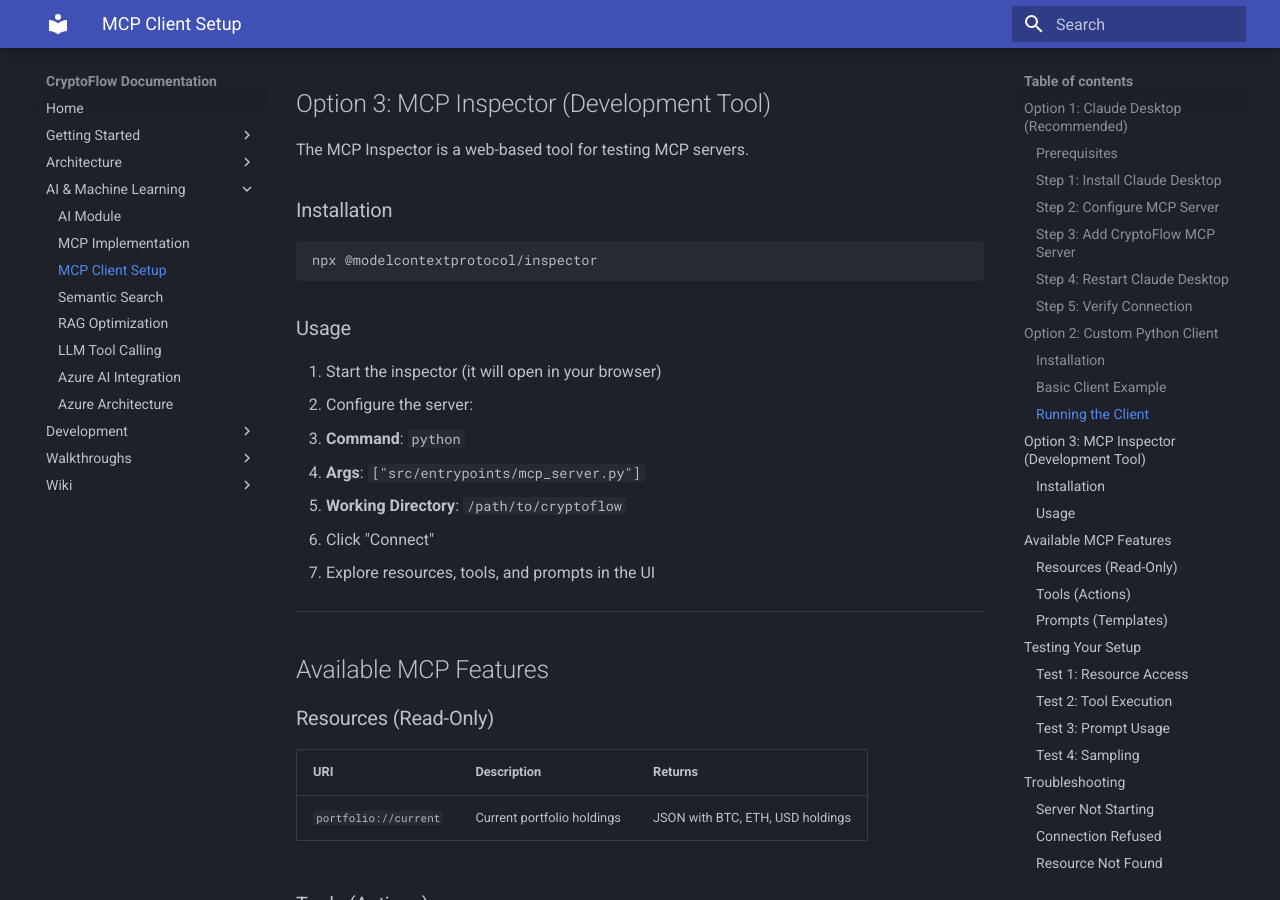
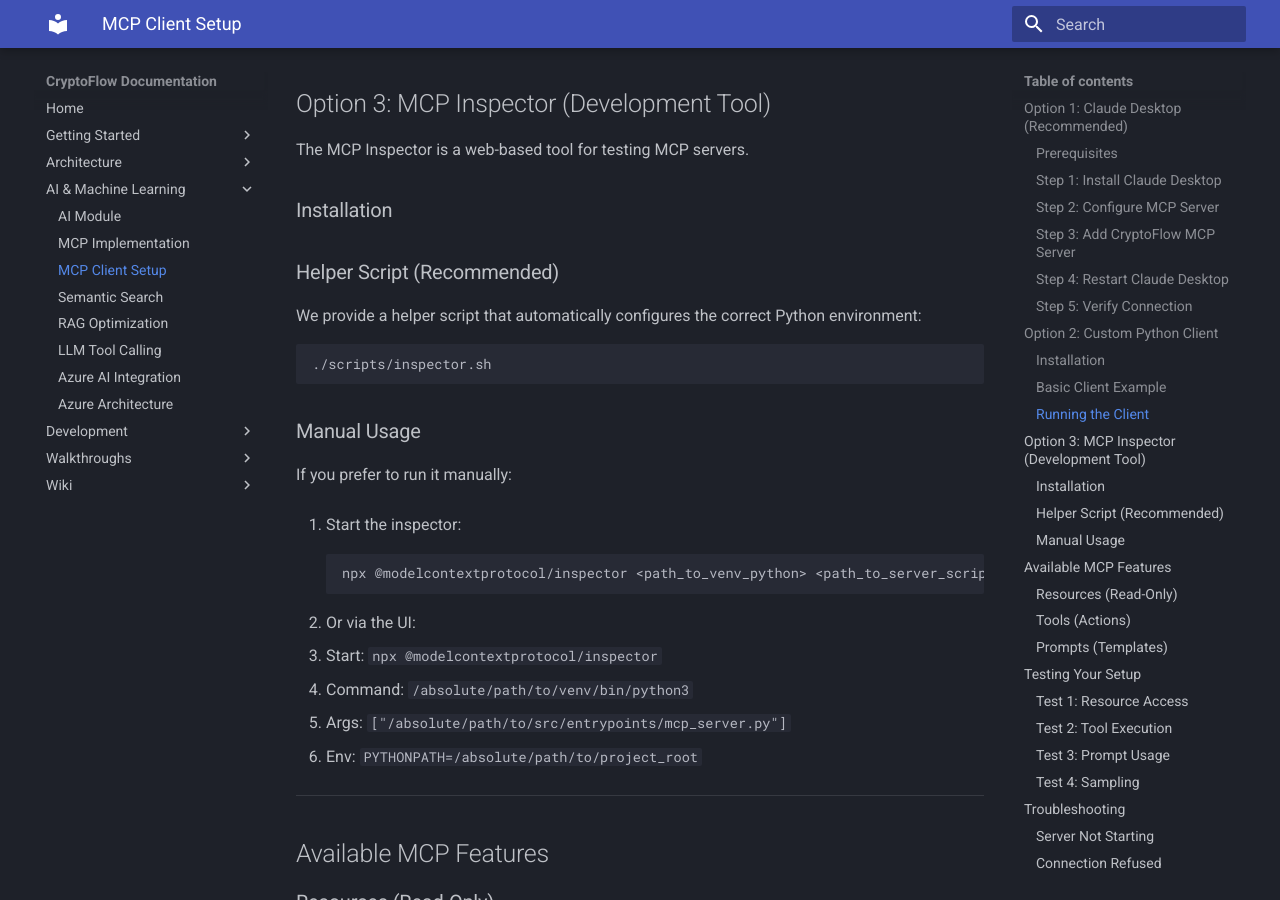
Before and after one commit to pabloarancibia/cryptoflow, an MkDocs documentation site: the page built from docs/documentation/mcp_client_setup.md, in a window 1280 px wide and 900 px high, scrolled down 3294 px. Built offline with MkDocs 1.6.1 and Material for MkDocs 9.7.7, drawn with Linux system fonts in a browser that asks for light colours.

Commit message:
fix(mcp): resolve syntax error and add inspector helper script

````diff
--- a/docs/documentation/mcp_client_setup.md
+++ b/docs/documentation/mcp_client_setup.md
@@ -159,19 +159,28 @@
 
 ### Installation
 
+### Helper Script (Recommended)
+
+We provide a helper script that automatically configures the correct Python environment:
+
 ```bash
-npx @modelcontextprotocol/inspector
+./scripts/inspector.sh
 ```
 
-### Usage
+### Manual Usage
 
-1. Start the inspector (it will open in your browser)
-2. Configure the server:
-   - **Command**: `python`
-   - **Args**: `["src/entrypoints/mcp_server.py"]`
-   - **Working Directory**: `/path/to/cryptoflow`
-3. Click "Connect"
-4. Explore resources, tools, and prompts in the UI
+If you prefer to run it manually:
+
+1. Start the inspector:
+   ```bash
+   npx @modelcontextprotocol/inspector <path_to_venv_python> <path_to_server_script>
+   ```
+
+2. Or via the UI:
+   - Start: `npx @modelcontextprotocol/inspector`
+   - Command: `/absolute/path/to/venv/bin/python3`
+   - Args: `["/absolute/path/to/src/entrypoints/mcp_server.py"]`
+   - Env: `PYTHONPATH=/absolute/path/to/project_root`
 
 ---
 
````
Also changed, not shown: 2 other files.
